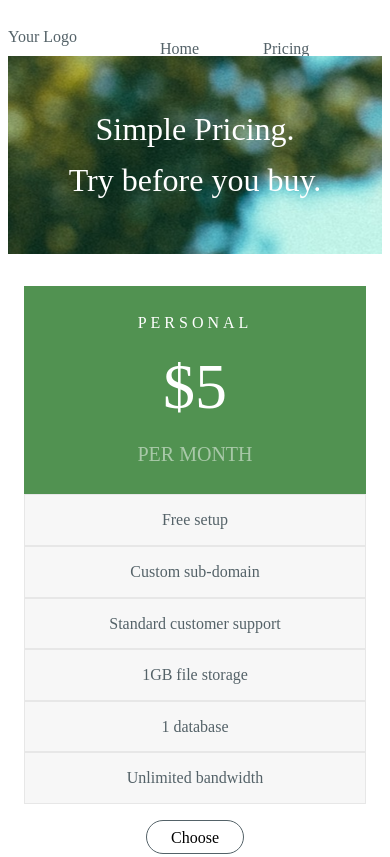
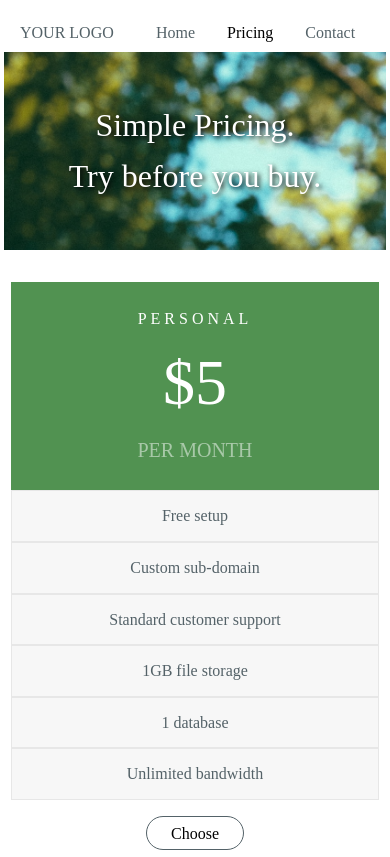
Before and after one commit to reicht/Responsive-Site, a plain HTML site: page index.html in a window 390 px wide. Shown: the top 857 px of the page. Drawn offline with nearby package versions, Linux system fonts and the light colour scheme.

Commit message:
Styling for general complete, breakpoint one in place.  Beginning expansion.

```diff
--- a/index.html
+++ b/index.html
@@ -12,7 +12,7 @@
 
     <div class="top-bar-logo-holder">
       <p>
-        Your Logo
+        YOUR LOGO
       </p>
     </div>
 
--- a/styles/style.scss
+++ b/styles/style.scss
@@ -2,7 +2,7 @@ $primary-text-color: #546268;
 
 body {
   line-height: 1.6;
-  padding: .5em;
+  padding: .25em;
 
   a {
     color: white;
@@ -30,8 +30,13 @@ footer {
   background-color: white;
   overflow: hidden;
 
+
   div {
     float: left;
+  }
+
+  div:nth-child(3) > p {
+    color: black;
   }
 
   p {
@@ -41,12 +46,13 @@ footer {
 
 .top-bar-logo-holder {
   margin: 0;
+  padding: 0 0 0 1em;
   width: 7.5em;
   height: 3em;
 }
 
 .top-bar-link {
-  margin: .75em 2em;
+  margin: 0 1em;
   width: auto;
   height: auto;
 }
@@ -54,7 +60,8 @@ footer {
 
 .top-image {
   background-image: url("../resources/backgroundtree.jpg");
-  background-position: 10% 10%;
+  background-size: 300%;
+  background-position: 2.5% 7.5%;
   padding: 3em;
 
   p {
@@ -62,11 +69,15 @@ footer {
     color: white;
     text-align: center;
     margin: auto;
+    text-shadow: 2px 2px 5px black;
   }
 }
 
 .plan-shelf {
   .plan-plaque {
+
+    max-width: 25em;
+
     .plan-pane {
       color: white;
     }
@@ -110,8 +121,9 @@ footer {
 
 .plan-pane {
 
-  margin: 2em 1em 0 1em;
+  margin: 2em auto 0 auto;
   padding: 1.5em 2em 1.5em 2em;
+  max-width: 304px;
 
   p {
     text-align: center;
@@ -132,8 +144,9 @@ footer {
     border-style: solid;
     border-width: 1px;
     border-color: #E7E7E7;
-    margin: 0 1em;
+    margin: 0 auto;
     padding: .75em;
+    max-width: 342px;
   }
 }
 
```
Also changed, not shown: styles/style.css, 1 other file.
